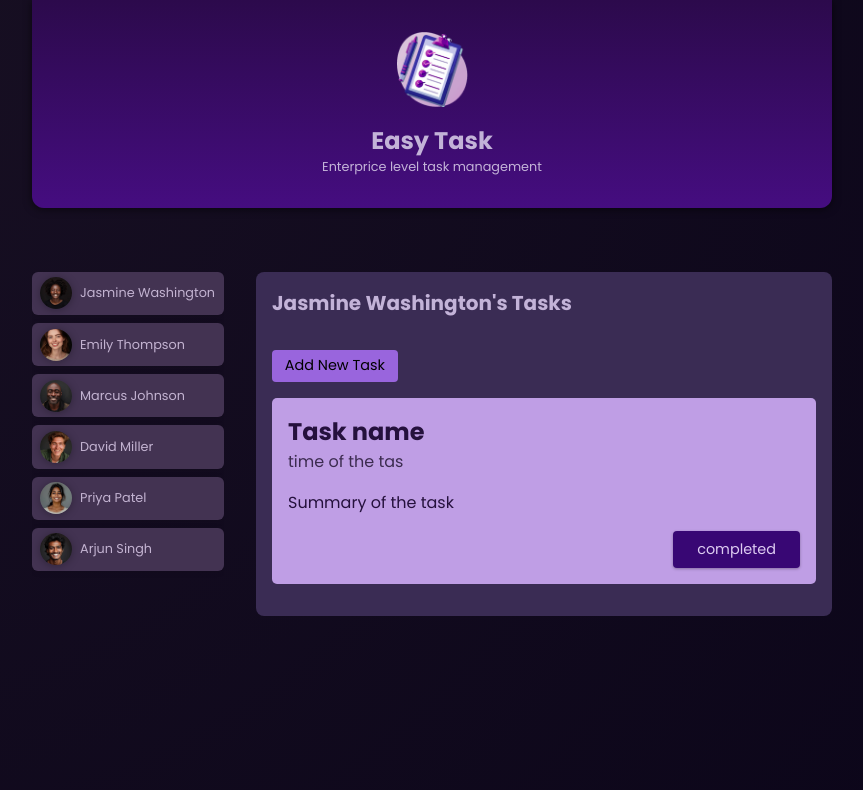
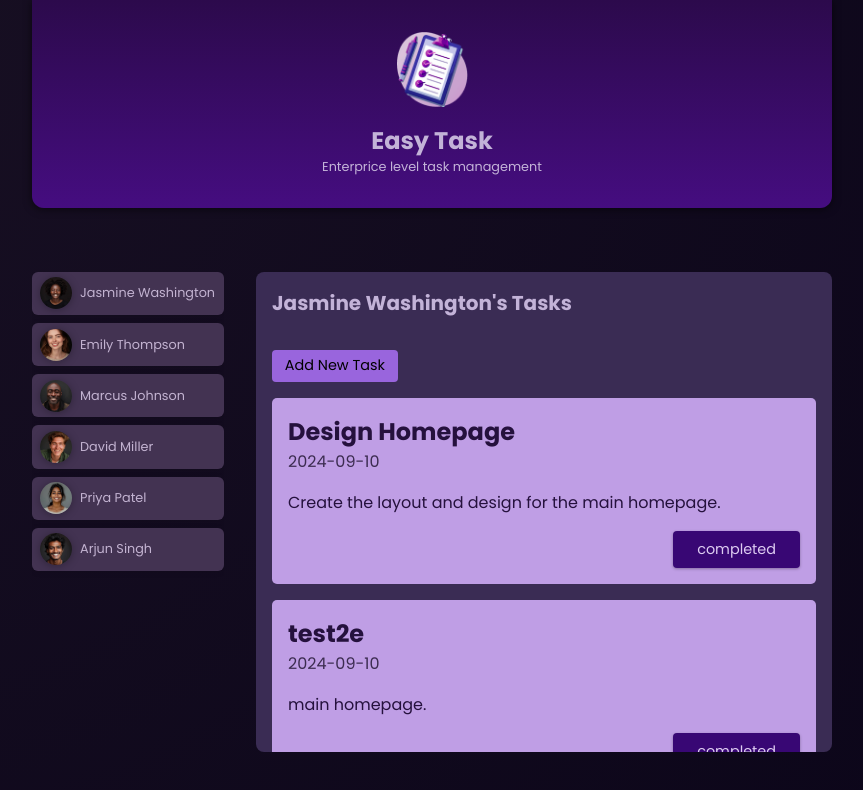
Before and after one commit to vaishnavk2001/Enterprice-level-TM, an Angular app: page / in a window 1280 px wide. Both pictures are taken after a click on the button "Jasmine Washington". Shown: the top 790 px of the page, without its empty margins (208-1071 px from the left). Built offline with nearby package versions, Linux system fonts and the light colour scheme.

Commit message:
interface create and access object type data

```diff
--- a/src/app/app.component.html
+++ b/src/app/app.component.html
@@ -1,10 +1,12 @@
 <app-header/>
 <main>
+    <!-- RENDERING USER SIDE/USERS SHOWING -->
     <ul id="users">
         @for (item of user; track item.id) {
             <li><app-user  [avatar]="item.avatar" [name]="item.name" [id]="item.id"  (select)="onSelectUser($event)" /></li>
         }
     </ul>
+    <!-- DETAIL SIDE  -->
     @if (selectedUser) {
         <app-tasks [userId]="SelectUser2.id"  [name]="SelectUser2.name" />
     }@else {
--- a/src/app/app.component.ts
+++ b/src/app/app.component.ts
@@ -17,11 +17,15 @@ export class AppComponent {
   title = 'project1';
   selectedUser?:string;
   user = DUMMY_USERS;
+
+
   onSelectUser(id:string){
     this.selectedUser = id
   }
+
   get SelectUser2(){
     console.log("selectes user:",this.selectedUser);
     return this.user.find((u)=> u.id === this.selectedUser)!;
   }
+
 }
--- a/src/app/tasks/task/task.component.html
+++ b/src/app/tasks/task/task.component.html
@@ -1,7 +1,7 @@
 <article>
-    <h2>Task name</h2>
-    <time>time of the tas</time>
-    <p>Summary of the task</p>
+    <h2>{{ task_data.title }}</h2>
+    <time>{{task_data.dueDate}}</time>
+    <p>{{task_data.summary}}</p>
     <p class="actions">
         <button>completed</button>
     </p>
--- a/src/app/tasks/tasks.component.html
+++ b/src/app/tasks/tasks.component.html
@@ -9,7 +9,7 @@
         @for (item of selectUderId; track item.id) {
 
         <li>
-            <app-task/>
+            <app-task [task_data]="item" />
         </li>
         }
     </ul>
--- a/src/app/tasks/tasks.component.ts
+++ b/src/app/tasks/tasks.component.ts
@@ -16,6 +16,13 @@ export class TasksComponent {
       id: 't1',
       title: 'Design Homepage',
       summary: 'Create the layout and design for the main homepage.',
+      dueDate: '2024-09-10',
+      userId: 'u1',
+    },
+    {
+      id: 't1',
+      title: 'test2e',
+      summary: ' main homepage.',
       dueDate: '2024-09-10',
       userId: 'u1',
     },
```
Also changed, not shown: src/app/tasks/task/task.component.ts (+11 -2 lines).
